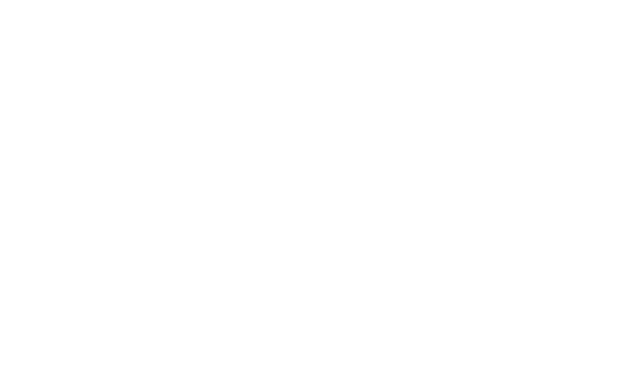
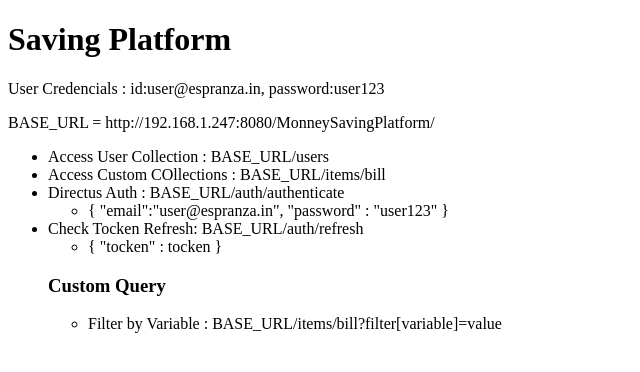
Before and after one commit to amikum-espranza/directus_customLinks, a plain HTML site: page index.html in a window 1280 px wide. Shown: the whole page, without its empty margins (0-640 px from the left). Drawn offline with Linux system fonts and the light colour scheme.

Commit message:
Update index.html

```diff
--- a/index.html
+++ b/index.html
@@ -9,6 +9,30 @@
 </head>
 
 <body>
+    <h1>Saving Platform</h1>
+    <p>User Credencials : id:user@espranza.in, password:user123</p>
+    <p>BASE_URL = http://192.168.1.247:8080/MonneySavingPlatform/</p>
+    <ul>
+        <li>Access User Collection : BASE_URL/users</li>
+        <li>Access Custom COllections : BASE_URL/items/bill</li>
+        <li>Directus Auth : BASE_URL/auth/authenticate </li>
+        <ul>
+            <li>{
+            "email":"user@espranza.in",
+            "password" : "user123"
+            }</li>
+        </ul>
+        <li>Check Tocken Refresh: BASE_URL/auth/refresh</li>
+        <ul>
+            <li>{
+            "tocken" : tocken
+            }</li>
+        </ul>
+        <h3>Custom Query</h3>
+        <ul>
+            <li>Filter by Variable : BASE_URL/items/bill?filter[variable]=value</li>
+        </ul>
+    </ul>
 
 </body>
 
```
